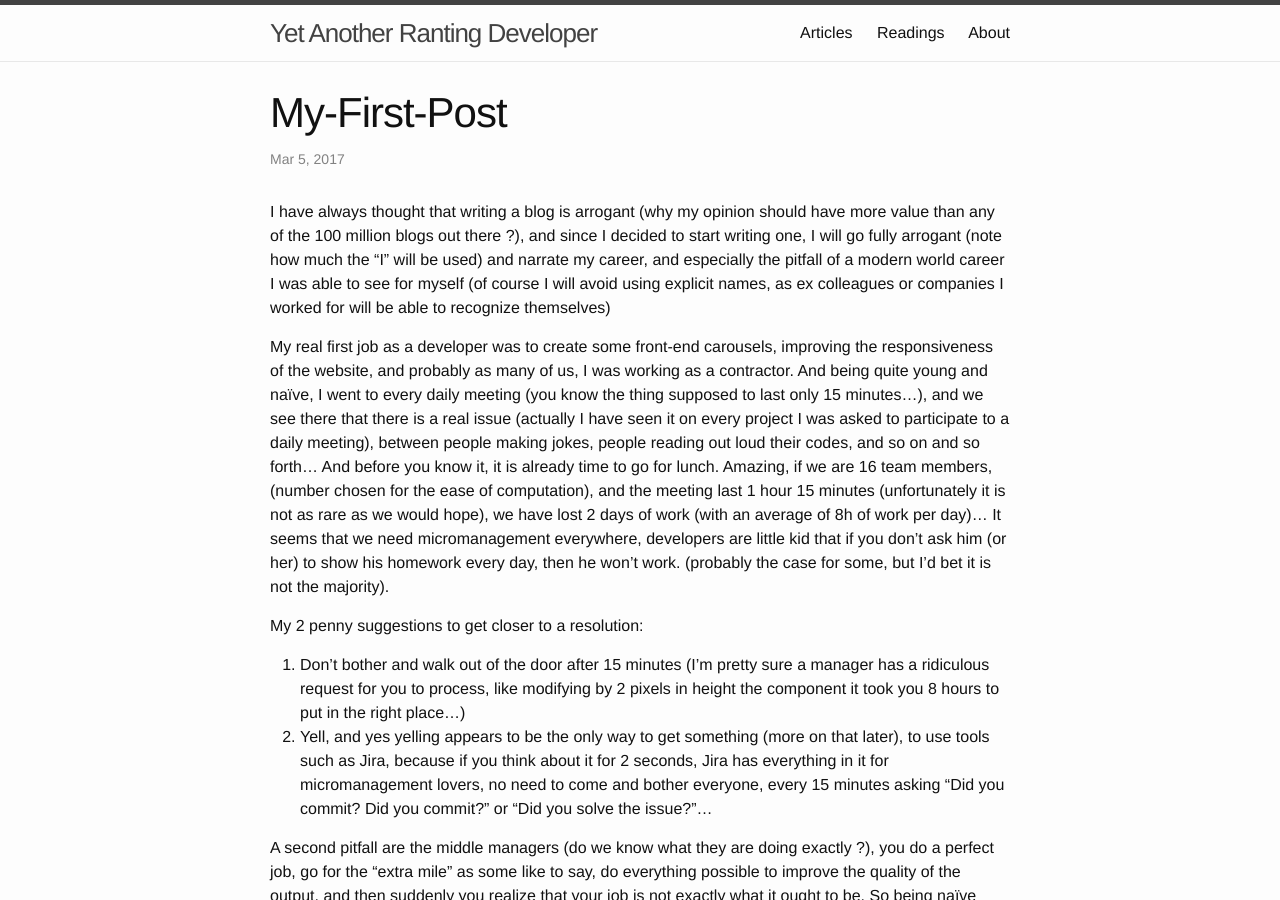
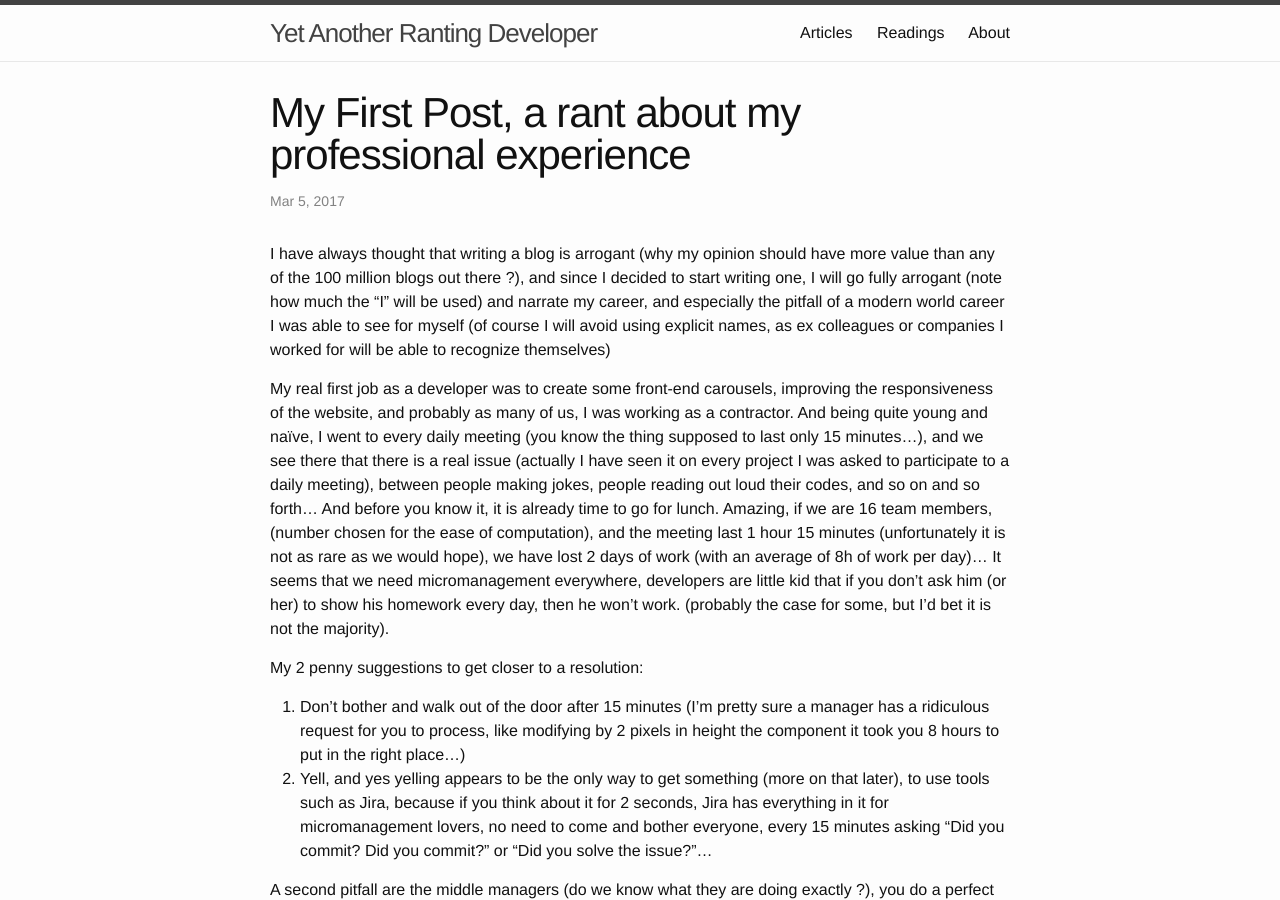
Before and after one commit to asettouf/asettouf.github.io, a Jekyll site: the page built from _posts/2017-03-05-My-First-Post.markdown, in a window 1280 px wide and 900 px high. Built offline with Jekyll 4.4.1, drawn with Linux system fonts in a browser that asks for light colours; comment, search, counter and statistics services are not loaded.

Commit message:
Adding my first real post

```diff
--- a/_posts/2017-03-05-My-First-Post.markdown
+++ b/_posts/2017-03-05-My-First-Post.markdown
@@ -1,6 +1,6 @@
 ---
 layout: post
-title:  'My-First-Post'
+title:  'My First Post, a rant about my professional experience'
 date: 2017-03-05
 categories: management development Java
 ---
```
